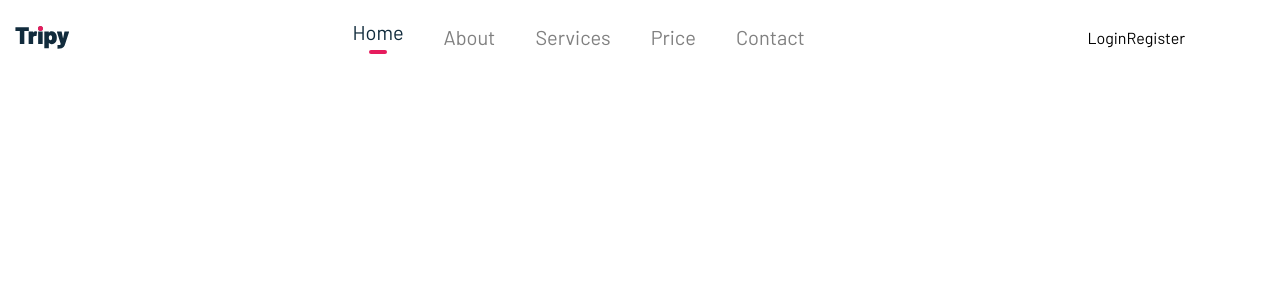
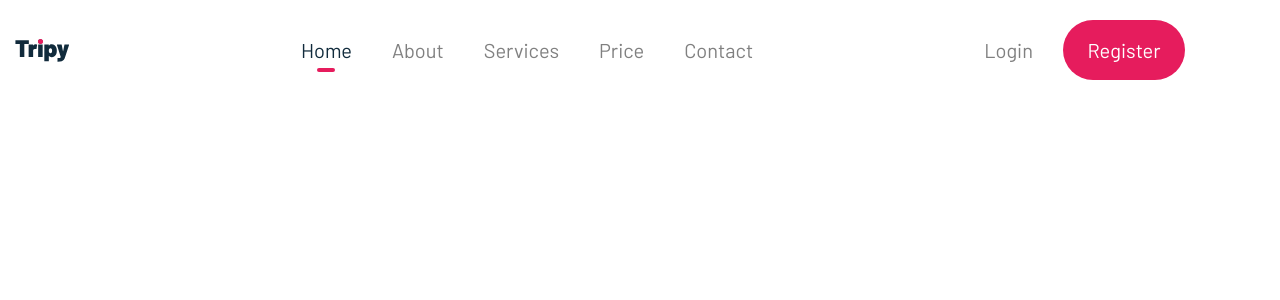
Before and after one commit to ShadePrima/next-tripy-app, a Next.js app: page / in a window 1280 px wide. Shown: the top 300 px of the page. Built offline with nearby package versions, Linux system fonts and the light colour scheme.

Commit message:
checking item of navbar

```diff
--- a/components/navbar/Navbar.module.scss
+++ b/components/navbar/Navbar.module.scss
@@ -7,6 +7,12 @@
   display: flex;
   justify-content: space-between;
   align-items: center;
+  flex-wrap: wrap;
+
+  @media (max-width: 425px) {
+    justify-content: center;
+    gap: 20px;
+  }
 }
 
 .nav {
@@ -14,8 +20,15 @@
   justify-content: space-between;
   align-items: center;
   gap: 40px;
+  flex-wrap: wrap;
 
-  li {
+  @media (max-width: 425px) {
+    gap: 20px;
+  }
+
+  .disabled {
+    padding-top: 10px;
+
     color: $grey1-color;
     font-size: 20px;
     font-style: normal;
@@ -24,6 +37,8 @@
   }
 
   .active {
+    padding-top: 10px;
+
     color: $black-color;
     font-size: 20px;
     font-style: normal;
@@ -38,6 +53,15 @@
   margin: 6px auto 0;
 
   border-radius: 30px;
+  background: $white-color;
+}
+
+.iconActive {
+  width: 18px;
+  height: 4px;
+  margin: 6px auto 0;
+
+  border-radius: 30px;
   background: $primary-color;
 }
 
@@ -45,4 +69,31 @@
   display: flex;
   justify-content: space-between;
   align-items: center;
+  gap: 30px;
+
+  .login {
+    color: $grey1-color;
+    font-size: 20px;
+    font-style: normal;
+    font-weight: 400;
+    line-height: normal;
+  }
+
+  .register {
+    width: 122px;
+    height: 60px;
+
+    border-radius: 45px;
+    background: $primary-color;
+
+    display: flex;
+    justify-content: center;
+    align-items: center;
+
+    color: $white-color;
+    font-size: 20px;
+    font-style: normal;
+    font-weight: 500;
+    line-height: normal;
+  }
 }
--- a/components/navbar/Navbar.tsx
+++ b/components/navbar/Navbar.tsx
@@ -1,3 +1,5 @@
+'use client'
+
 import React from 'react'
 import Image from 'next/image'
 
@@ -5,20 +7,40 @@ import logo from '../../assets/icons/logo.svg'
 
 import styles from './Navbar.module.scss'
 
+const navList = [
+  { id: 1, text: 'Home', active: true },
+  { id: 2, text: 'About', active: false },
+  { id: 3, text: 'Services', active: false },
+  { id: 4, text: 'Price', active: false },
+  { id: 5, text: 'Contact', active: false },
+]
+
 const Navbar = () => {
+  const [active, setActive] = React.useState(1)
+
+  console.log(active, 'active')
+
   return (
     <div className={styles.root}>
       <Image src={logo} alt='logo' />
 
       <ul className={styles.nav}>
-        <li className={styles.active}>
-          <p>Home</p>
-          <div className={styles.icon} />
-        </li>
-        <li>About</li>
-        <li>Services</li>
-        <li>Price </li>
-        <li>Contact</li>
+        {navList.map((item) => (
+          <li
+            key={item.id}
+            onClick={() => setActive(item.id)}
+            className={`
+            ${item.id === active ? styles.active : styles.disabled}
+          `}
+          >
+            <p>{item.text}</p>
+            <div
+              className={`
+                ${item.id === active ? styles.iconActive : styles.icon}
+            `}
+            />
+          </li>
+        ))}
       </ul>
 
       <div className={styles.auth}>
```
